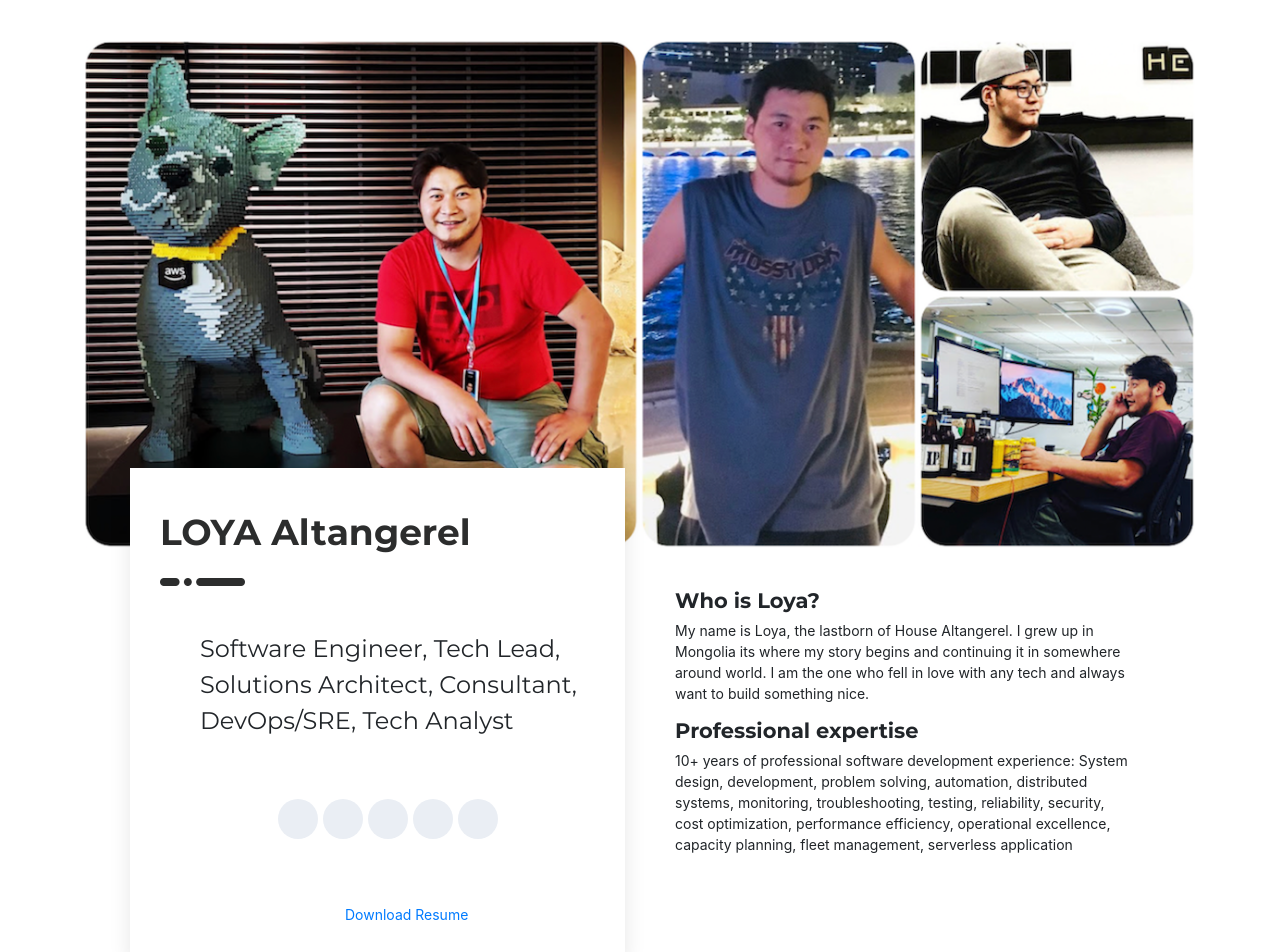
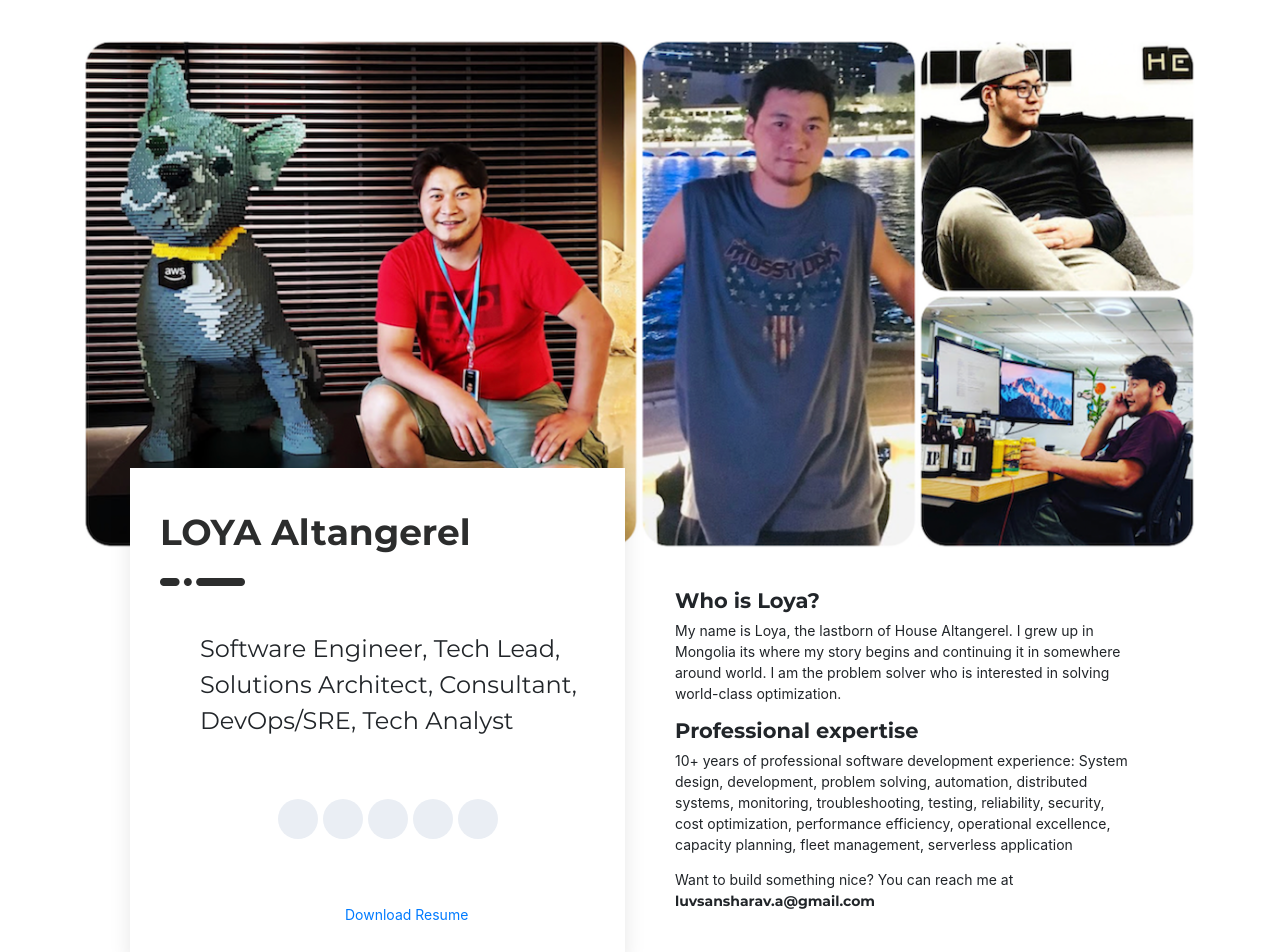
Before and after one commit to luvsansharav/luvsansharav.me, a React (Create React App) app: page / in a window 1280 px wide. Shown: the top 952 px of the page. Built offline with nearby package versions, Linux system fonts and the light colour scheme; a web font is replaced by a local one.

Commit message:
Update about

```diff
--- a/src/pages/Home/Home.js
+++ b/src/pages/Home/Home.js
@@ -102,7 +102,7 @@ class Home extends Component {
                     <p>
                     My name is Loya, the lastborn of House Altangerel.
                     I grew up in Mongolia its where my story begins and continuing it in somewhere around world.
-                    I am the one who fell in love with any tech and always want to build something nice.
+                    I am the problem solver who is interested in solving world-class optimization.
                     </p>
                     <h4>Professional expertise</h4>
                     <p>
@@ -112,6 +112,7 @@ class Home extends Component {
                     reliability, security, cost optimization, performance efficiency,
                     operational excellence, capacity planning, fleet management, serverless application
                     </p>
+                    <p>Want to build something nice? You can reach me at <strong>luvsansharav.a@gmail.com</strong></p>
                   </div>
                 </div>
               </div>
```
